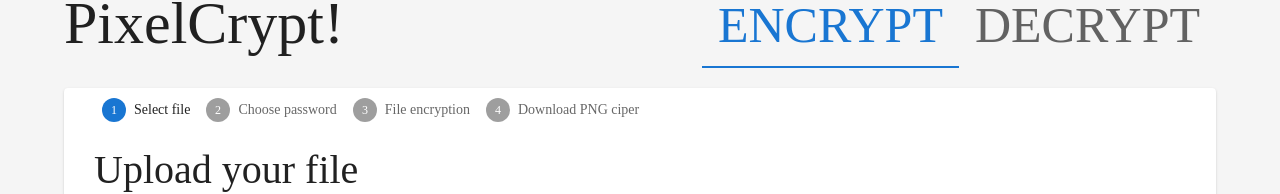
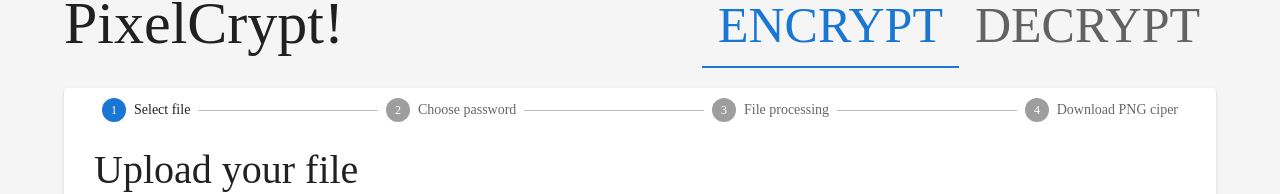
Before and after one commit to yoyobara/pixel-crypt, a React (Vite) app: page / in a window 1280 px wide. Shown: the part 176-370 px from the top of the page. Built offline with nearby package versions, Linux system fonts and the light colour scheme.

Commit message:
created progressbar step

```diff
--- a/src/components/MainFrame/Tabs/EncryptionTab.tsx
+++ b/src/components/MainFrame/Tabs/EncryptionTab.tsx
@@ -2,11 +2,12 @@
 import MyStepper from "./MyStepper";
 import UploadStep from "./UploadStep";
 import PasswordStep from "./PasswordStep";
+import ProcessingStep from "./ProcessingStep";
 
 const STEP_TITLES = [
     "Select file",
     "Choose password",
-    "File encryption",
+    "File processing",
     "Download PNG ciper"
 ]
 
@@ -18,7 +19,8 @@
     const gotoNext = () => setCurrentStep(currentStep + 1);
     const gotoPrevious = () => setCurrentStep(currentStep - 1);
     const go = () => {
-        console.log("Bruh");
+        setCurrentStep(2);
+
     }
 
     let stepContent;
@@ -30,7 +32,7 @@
         stepContent = <PasswordStep selectedPassword={selectedPassword} setSelectedPassword={setSelectedPassword} gotoPrevious={gotoPrevious} go={go}/>
         break;
     case 2:
-        stepContent = <p>lvl3</p>
+        stepContent = <ProcessingStep/>
         break;
     case 3:
         stepContent = <p>lvl4</p>
--- a/src/components/MainFrame/Tabs/MyStepper.tsx
+++ b/src/components/MainFrame/Tabs/MyStepper.tsx
@@ -7,7 +7,7 @@
 
 export default function MyStepper({currentStep, stepTitles}: MyStepperProps) {
     return (
-        <Stepper activeStep={currentStep}>
+        <Stepper activeStep={currentStep} sx={{alignSelf: "stretch"}}>
             {
                 stepTitles.map((stepName) => <Step key={stepName}><StepLabel>{stepName}</StepLabel></Step>)
             }
--- /dev/null
+++ b/src/components/MainFrame/Tabs/ProcessingStep.tsx
@@ -0,0 +1,12 @@
+import { Box, LinearProgress, Typography } from "@mui/material";
+
+export default function ProcessingStep() {
+    return (
+        <>
+            <Typography variant="h1">Processing your file...</Typography>
+            <Box sx={{ width: '100%', marginY: "20px" }}>
+                <LinearProgress variant="indeterminate"/>
+            </Box>
+        </>
+    )
+}
```
Also changed, not shown: src/cipher.ts (added).
